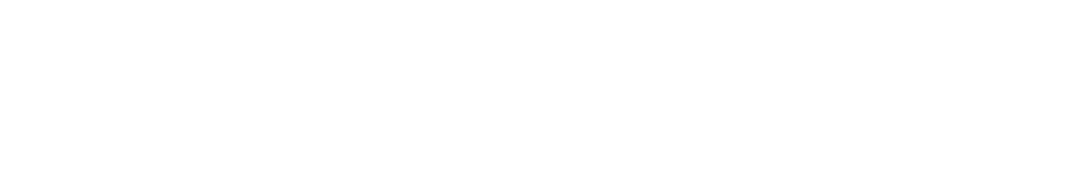
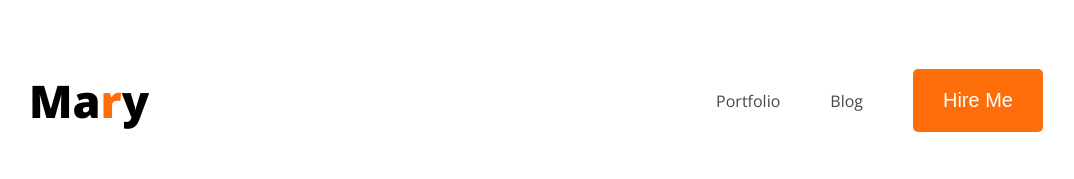
Before and after one commit to Riyadpro-dev/PortfolioSite, a plain HTML site: page index.html in a window 1280 px wide. Shown: the whole page, without its empty margins (79-1153 px from the left). Drawn offline with nearby package versions, Linux system fonts and the light colour scheme.

Commit message:
navbar added

```diff
--- a/index.html
+++ b/index.html
@@ -4,9 +4,21 @@
     <meta charset="UTF-8">
     <meta name="viewport" content="width=device-width, initial-scale=1.0">
     <title>Portfolio | Website</title>
+    <link rel="preconnect" href="https://fonts.googleapis.com">
+<link rel="preconnect" href="https://fonts.gstatic.com" crossorigin>
+<link href="https://fonts.googleapis.com/css2?family=Open+Sans:ital,wght@0,300..800;1,300..800&family=Roboto:ital,wght@0,100..900;1,100..900&display=swap" rel="stylesheet">
+    <link rel="stylesheet" href="style.css">
 </head>
-<body>
+<body class="open-sans-normal">
     <header>
+        <nav>
+            <h3 class="sitelogo">Ma<span class="singletext">r</span>y</h3>
+            <ul>
+                <li><a class="textcolor" href="">Portfolio</a></li>
+                <li><a class="textcolor" href="">Blog</a></li>
+                <li><a href=""><button class="btn">Hire Me</button></a></li>
+            </ul>
+        </nav>
 
    </header>
    <main>
--- /dev/null
+++ b/style.css
@@ -0,0 +1,55 @@
+
+.open-sans-normal{
+  font-family: "Open Sans", sans-serif;
+  font-optical-sizing: auto;
+  font-weight: <weight>;
+  font-style: normal;
+  font-variation-settings:
+    "wdth" 100;
+}
+/* shared style */
+.singletext{
+    color: #FD6E0A;
+}
+.textcolor{
+    color: #474747;
+}
+.btn{
+    background-color: #FD6E0A;
+    font-size: 20px;
+    color: white;
+    font-weight: 400;
+    border: 0px;
+    padding: 20px 30px;
+    border-radius: 5px;
+
+}
+
+
+/* navbar design */
+nav{
+    display: flex;
+    align-items: center;
+    justify-content: space-between;
+    margin: 25px 100px;
+}
+
+.sitelogo{
+    font-weight: 800;
+    font-size: 45px;
+
+}
+
+nav ul{
+    display: flex;
+    align-items: center;
+}
+
+nav ul li{
+    list-style: none;
+    margin-right: 50px;
+}
+
+nav li a{
+    text-decoration: none;
+}
```
